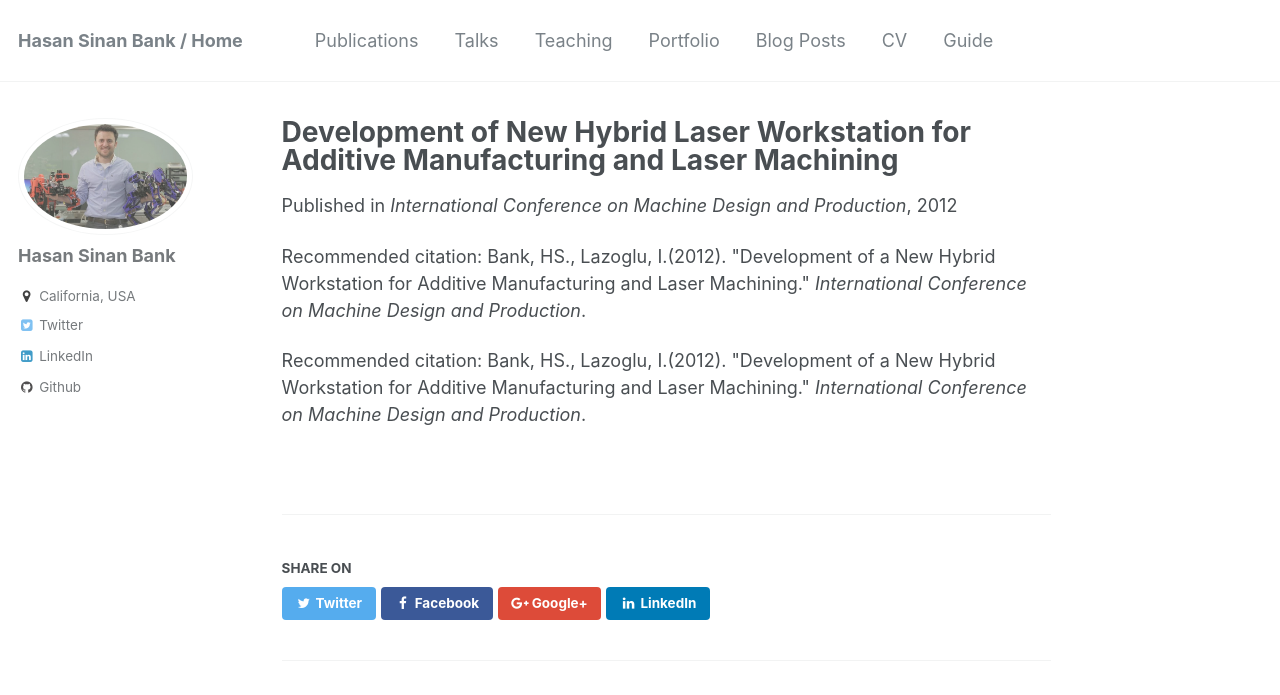
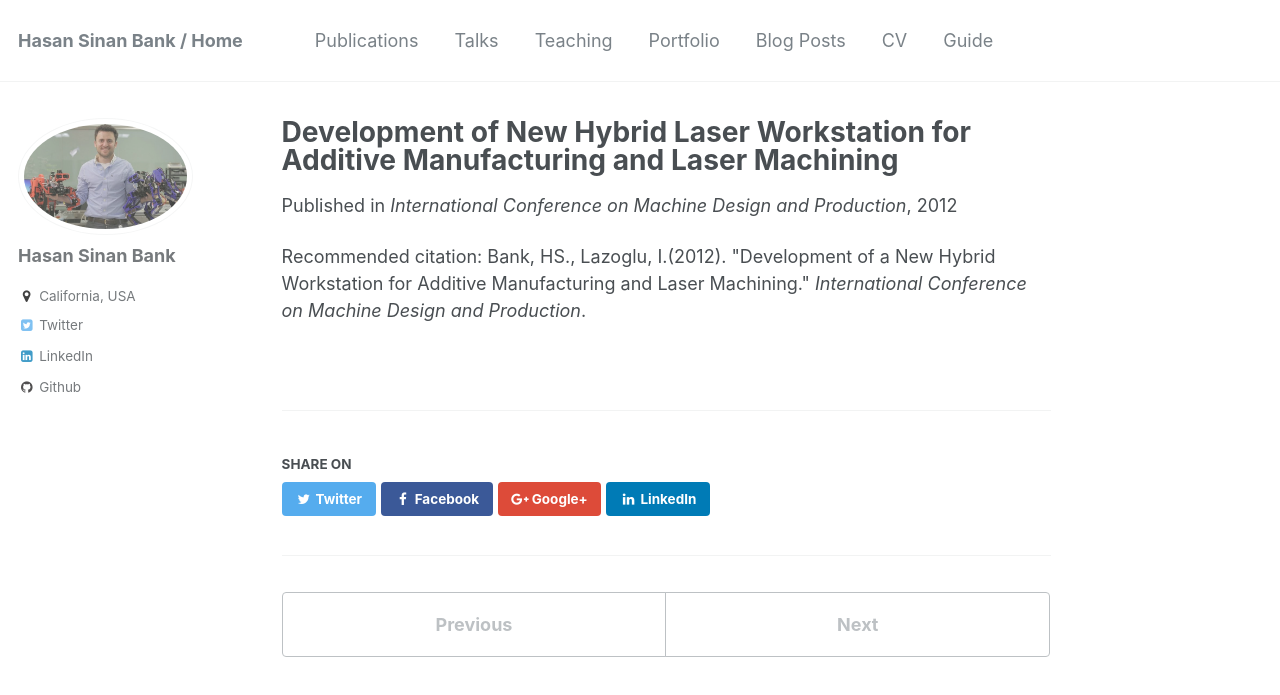
Before and after one commit to bankh/bankh.github.io, a Jekyll site: the page built from _publications/2012-09-Laser-station.md, in a window 1280 px wide and 1044 px high. Shown: the top 695 px of the window. Built offline with Jekyll 4.4.1, drawn with Linux system fonts in a browser that asks for light colours.

Commit message:
Update 2012-09-Laser-station.md

```diff
--- a/_publications/2012-09-Laser-station.md
+++ b/_publications/2012-09-Laser-station.md
@@ -8,5 +8,3 @@ venue: 'International Conference on Machine Design and Production'
 paperurl: ''
 citation: 'Bank, HS., Lazoglu, I.(2012). &quot;Development of a New Hybrid Workstation for Additive Manufacturing and Laser Machining.&quot; <i>International Conference on Machine Design and Production</i>.'
 ---
-
-Recommended citation: Bank, HS., Lazoglu, I.(2012). &quot;Development of a New Hybrid Workstation for Additive Manufacturing and Laser Machining.&quot; <i>International Conference on Machine Design and Production</i>.
```
